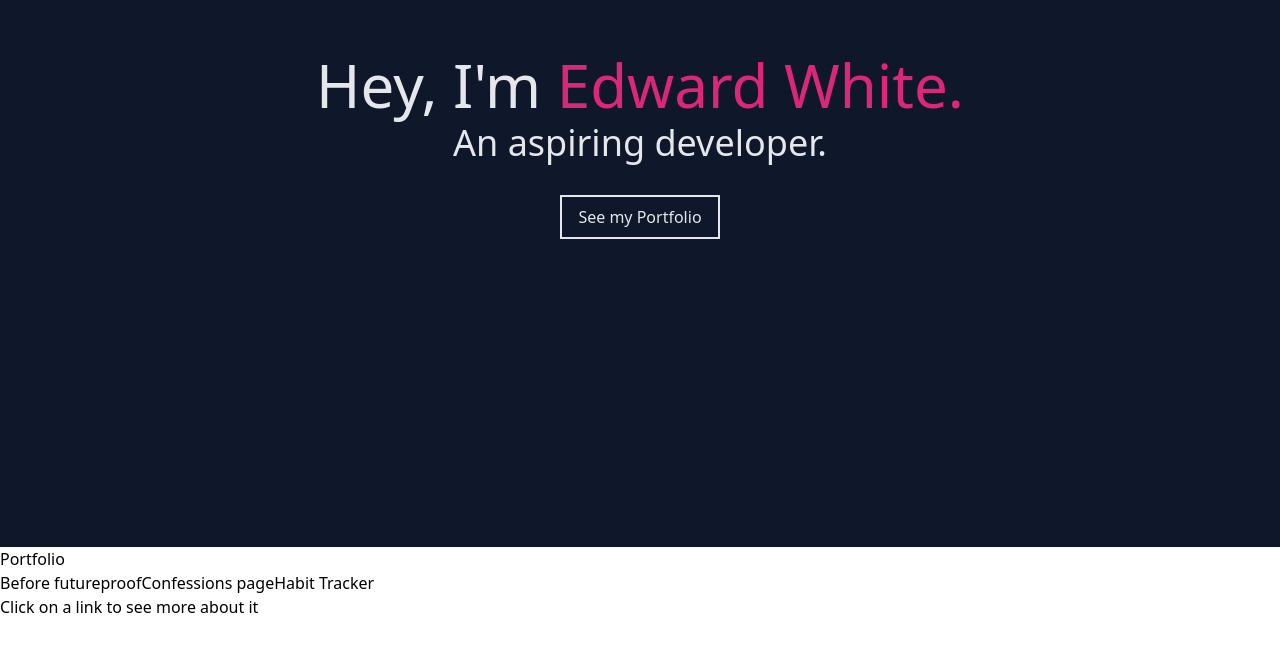
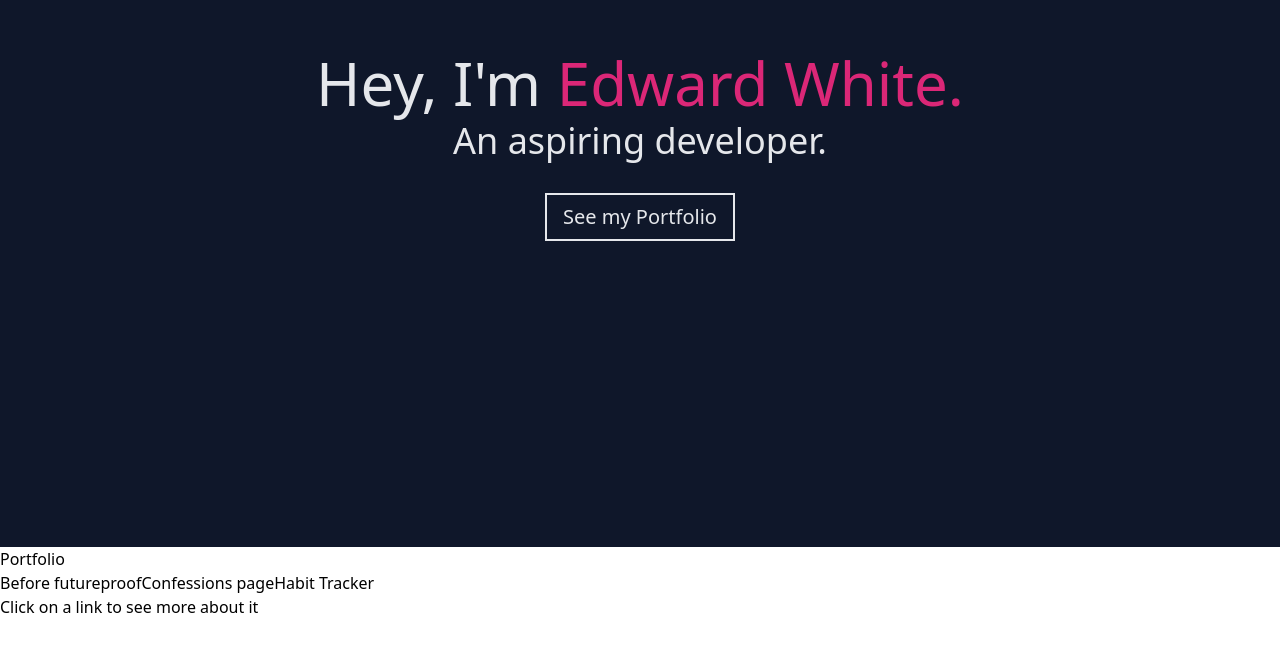
Before and after one commit to ewhite1999/futureproof-portfolio, a React app: page / in a window 1280 px wide. Shown: the part 253-904 px from the top of the page. Built offline with nearby package versions, Linux system fonts and the light colour scheme.

Commit message:
add btn styling for larger screens

```diff
--- a/src/pages/Home/Home.jsx
+++ b/src/pages/Home/Home.jsx
@@ -17,7 +17,7 @@ const Home = () => {
         spy={true}
         smooth={true}
         duration={800}
-        className=" border-2 px-4 py-2 font-extralight hover:bg-transparent hover:bg-pink-600 hover:border-pink-600 hover:transition-colors hover:duration-500"
+        className="border-2 px-4 py-2 font-extralight hover:bg-transparent hover:bg-pink-600 hover:border-pink-600 hover:transition-colors hover:duration-500 sm:text-xl 2xl:text-2xl"
       >
         See my Portfolio
       </Link>
```
